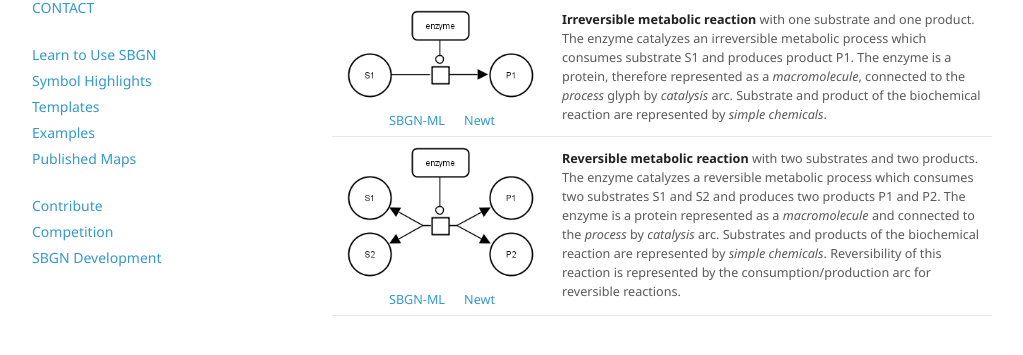
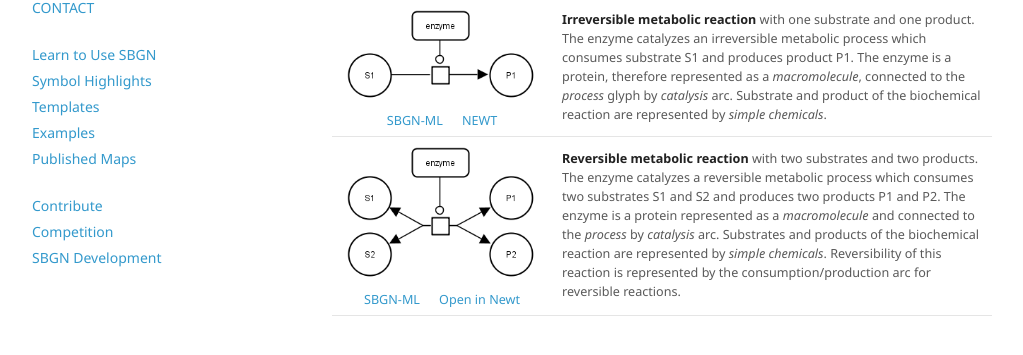
Before and after one commit to sbgn/sbgn, a Jekyll site: the page built from docs/sbgn_bricks.md, in a window 1280 px wide. Shown: the part 360-715 px from the top of the page, without its empty margins (128-1151 px from the left). Built offline with Jekyll 4.4.1, drawn with Linux system fonts in a browser that asks for light colours; nearby versions of some CDN libraries.

Commit message:
Update sbgn_bricks.md

```diff
--- a/docs/sbgn_bricks.md
+++ b/docs/sbgn_bricks.md
@@ -14,11 +14,11 @@
 
 <table style="font-size:90%;">
     <tr>
-      <td style="width: 200px; text-align: center;"><img src="../sbgn/downloads/bricks/PD_catalysis_irr_1_1.png"/> <br /> <a href="../sbgn/downloads/bricks/PD_catalysis_irr_1_1.sbgn" target="_blank">SBGN-ML</a> &emsp; <a href="http://web.newteditor.org/?URL=http://sbgn.github.io/sbgn/downloads/bricks/PD_catalysis_irr_1_1.sbgn" target="_blank">Newt</a></td>
+      <td style="width: 200px; text-align: center;"><img src="../sbgn/downloads/bricks/PD_catalysis_irr_1_1.png"/> <br /> <a href="../sbgn/downloads/bricks/PD_catalysis_irr_1_1.sbgn" target="_blank">SBGN-ML</a> &emsp; <a href="http://web.newteditor.org/?URL=http://sbgn.github.io/sbgn/downloads/bricks/PD_catalysis_irr_1_1.sbgn" target="_blank">NEWT</a></td>
       <td><strong>Irreversible metabolic reaction</strong> with one substrate and one product. The enzyme catalyzes an irreversible metabolic process which consumes substrate S1 and produces product P1. The enzyme is a protein, therefore represented as a <i>macromolecule</i>, connected to the <i>process</i> glyph by <i>catalysis</i> arc. Substrate and product of the biochemical reaction are represented by <i>simple chemicals</i>.</td>
     </tr>
     <tr>
-      <td style="width: 200px; text-align: center;"><img src="../sbgn/downloads/bricks/PD_catalysis_rev_2_2.png"/> <br /> <a href="../sbgn/downloads/bricks/PD_catalysis_rev_2_2.sbgn" target="_blank">SBGN-ML</a> &emsp; <a href="http://web.newteditor.org/?URL=http://sbgn.github.io/sbgn/downloads/bricks/PD_catalysis_rev_2_2.sbgn" target="_blank">Newt</a></td>
+      <td style="width: 200px; text-align: center;"><img src="../sbgn/downloads/bricks/PD_catalysis_rev_2_2.png"/> <br /> <a href="../sbgn/downloads/bricks/PD_catalysis_rev_2_2.sbgn" target="_blank">SBGN-ML</a> &emsp; <a href="http://web.newteditor.org/?URL=http://sbgn.github.io/sbgn/downloads/bricks/PD_catalysis_rev_2_2.sbgn" target="_blank">Open in Newt</a></td>
       <td><strong>Reversible metabolic reaction</strong> with two substrates and two products. The enzyme catalyzes a reversible metabolic process which consumes two substrates S1 and S2 and produces two products P1 and P2. The enzyme is a protein represented as a <i>macromolecule</i> and connected to the <i>process</i> by <i>catalysis</i> arc. Substrates and products of the biochemical reaction are represented by <i>simple chemicals</i>. Reversibility of this reaction is represented by the consumption/production arc for reversible reactions.</td>
     </tr>
 </table>
```
